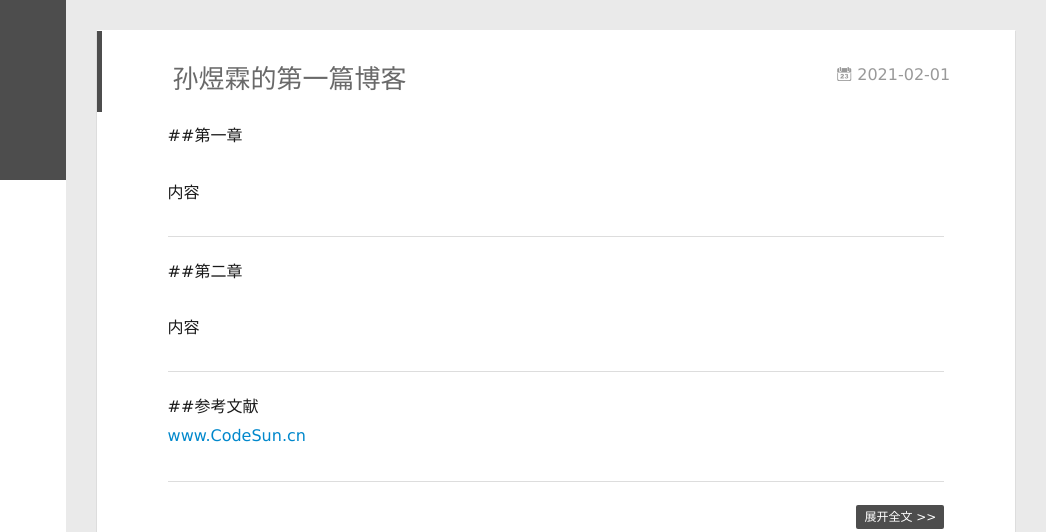
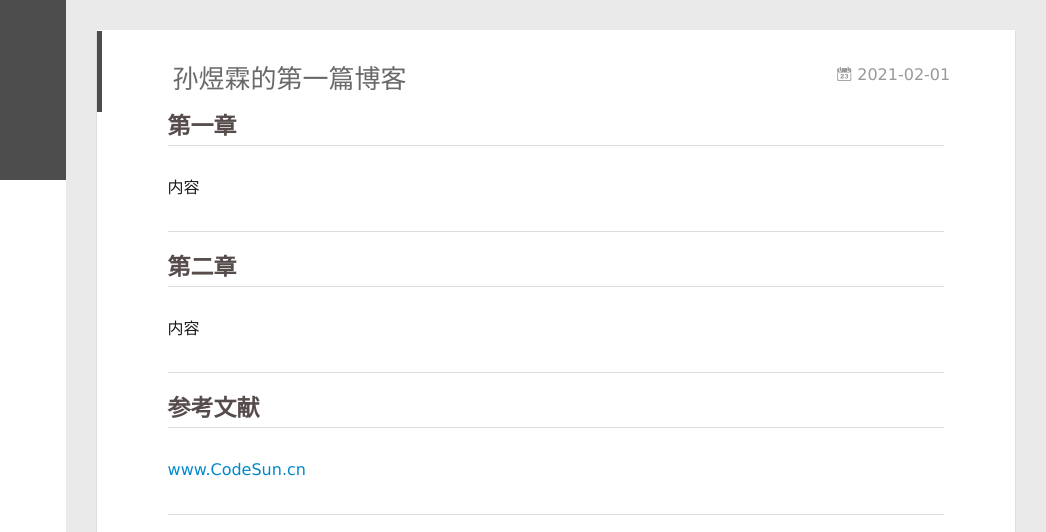
Before and after one commit to sunyulin66/sunyulin66.github.io, a plain HTML site: page index.html in a window 1280 px wide. Shown: the top 532 px of the page, 234-1280 px from the left. Drawn offline with Linux system fonts and the light colour scheme; no server answers.

Commit message:
Site updated: 2021-02-08 15:06:24

```diff
--- a/index.html
+++ b/index.html
@@ -172,13 +172,11 @@
 
     <div class="article-entry" itemprop="articleBody">
 
-        <p>##第一章</p>
-<p>内容</p>
+        <h2 id="第一章"><a href="#第一章" class="headerlink" title="第一章"></a>第一章</h2><p>内容</p>
 <hr>
-<p>##第二章</p>
-<p>内容</p>
+<h2 id="第二章"><a href="#第二章" class="headerlink" title="第二章"></a>第二章</h2><p>内容</p>
 <hr>
-<p>##参考文献<br><a target="_blank" rel="noopener" href="http://www.codesun.cn/">www.CodeSun.cn</a></p>
+<h2 id="参考文献"><a href="#参考文献" class="headerlink" title="参考文献"></a>参考文献</h2><p><a target="_blank" rel="noopener" href="http://www.codesun.cn/">www.CodeSun.cn</a></p>
 
 
 
```
Also changed, not shown: 2021/02/01/孙煜霖的第一篇博客/index.html (+6 -8 lines).
